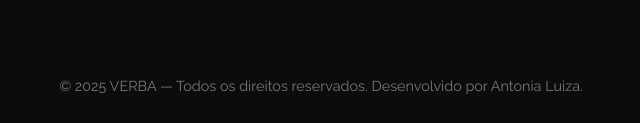
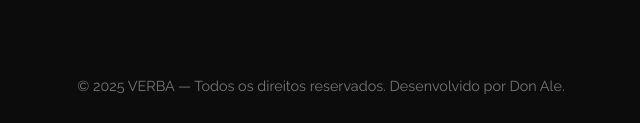
Before and after one commit to Caveiradiadema/verba-site, a website: page index.html in a window 1280 px wide. Shown: the part 844-967 px from the top of the page, 319-959 px from the left. Drawn offline with nearby package versions, Linux system fonts and the light colour scheme.

```diff
--- a/index.html
+++ b/index.html
@@ -163,7 +163,7 @@
   </section>
 
   <footer data-aos="fade-up">
-    © 2025 VERBA — Todos os direitos reservados. Desenvolvido por Antonia Luiza.
+    © 2025 VERBA — Todos os direitos reservados. Desenvolvido por Don Ale.
   </footer>
 
   <script src="https://cdn.jsdelivr.net/npm/aos@2.3.4/dist/aos.js"></script>
```
